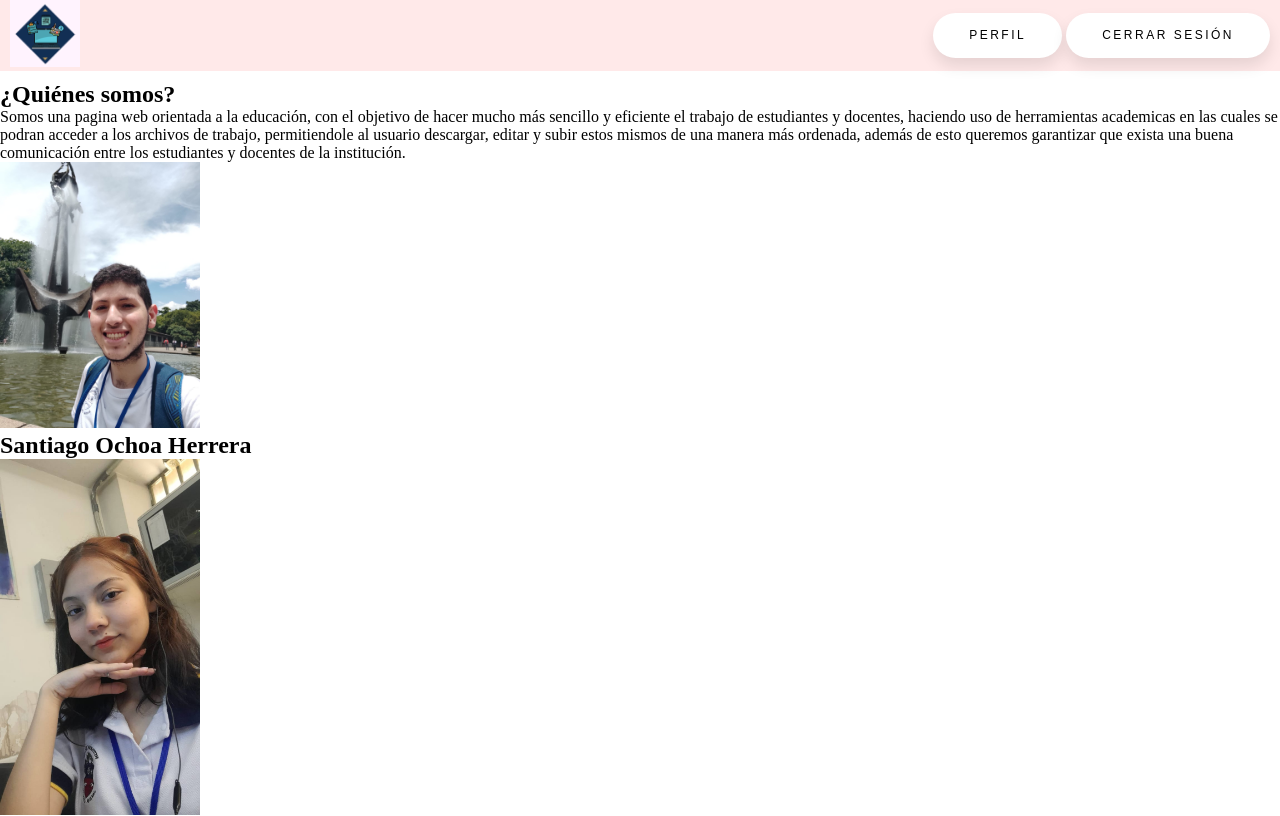
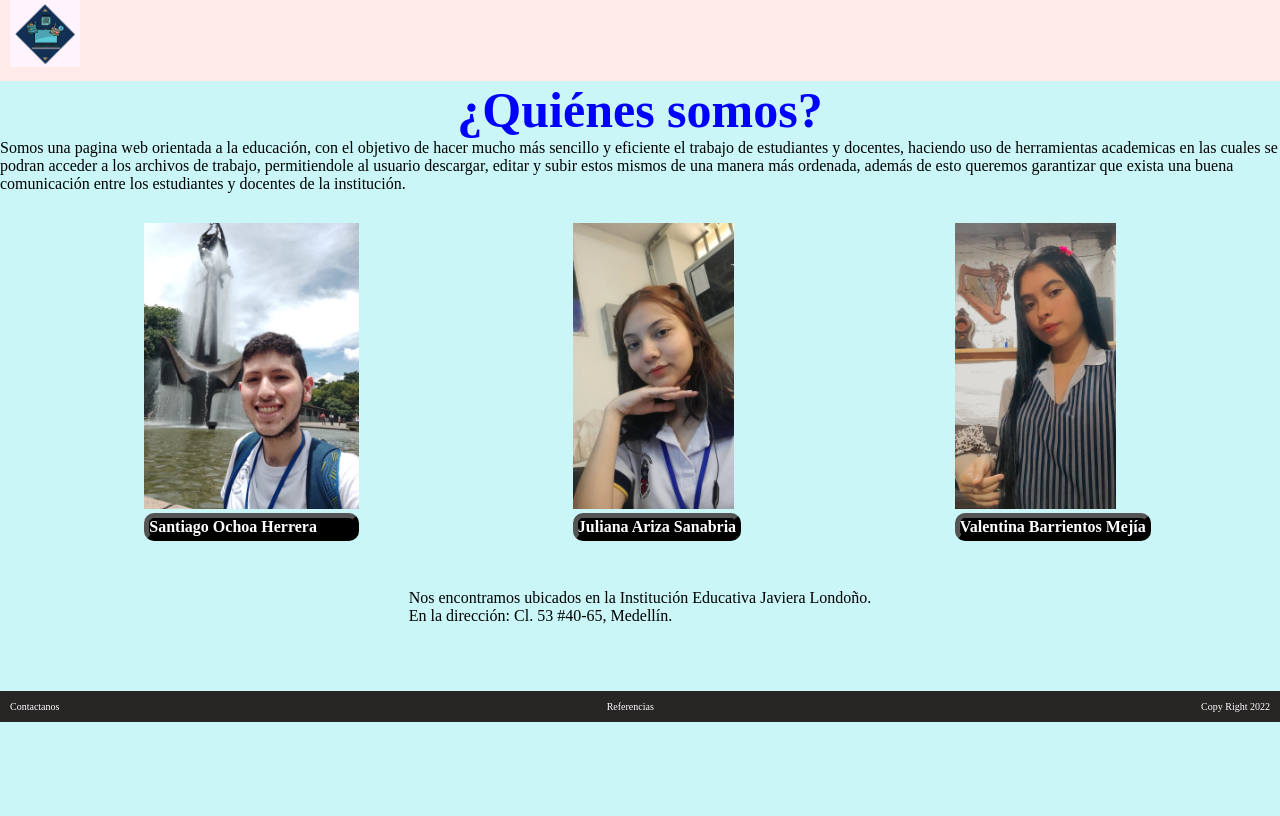
Before and after one commit to SantiagoOchoa08/AcademicGrowth, a plain HTML site: page quienessomos.html in a window 1280 px wide. Shown: the top 816 px of the page. Drawn offline with Linux system fonts and the light colour scheme; a web font is replaced by a local one.

Commit message:
Inicio completado

```diff
--- a/assets/css/quienessomos.css
+++ b/assets/css/quienessomos.css
@@ -1,13 +1,15 @@
+@import url('https://fonts.googleapis.com/css2?family=Abyssinica+SIL&display=swap');
 *{
 
     margin: 0%;
     padding: 0%;
+    text-decoration: none;
+    overflow-x: hidden;
 }
 #header{
     width: 100%;
     position: sticky;
     z-index: 100;
-
     background-color: rgb(255, 233, 233);
 
 }
@@ -23,32 +25,6 @@
     align-items: center;
 }
 
-button {
-    padding: 1.3em 3em;
-    font-size: 12px;
-    text-transform: uppercase;
-    letter-spacing: 2.5px;
-    font-weight: 500;
-    color: #000;
-    background-color: #fff;
-    border: none;
-    border-radius: 45px;
-    box-shadow: 0px 8px 15px rgba(0, 0, 0, 0.1);
-    transition: all 0.3s ease 0s;
-    cursor: pointer;
-    outline: none;
-  }
-
-  button:hover {
-    background-color: #000000;
-    box-shadow: 0px 15px 20px rgba(46, 229, 157, 0.4);
-    color: #fff;
-    transform: translateY(-7px);
-  }
-
-  button:active {
-    transform: translateY(-1px);
-  }
 
   .logo{
       height: 100%;
@@ -66,12 +42,59 @@ button {
   }
 
   #home h1{
-      font-size: 70px;
-      background-color: #fff;
+      font-size: 50px;
       font-family: 'Abyssinica SIL', serif;
+      color: blue;
+      display: flex;
+      justify-content: center;
+  }
+  #home p {
+    font-family: 'Abyssinica SIL', serif;
+    display: flex;
+    justify-content: center;
   }
 
   .background{
       width: 100%;
       height: 100px;
   }
+
+#fondo {
+    background-color: rgb(202, 246, 247);
+}
+#perfiles {
+    display: flex;
+    justify-content: space-around;
+    margin: 30px;
+}
+.perfil {
+    margin-left: 15px;
+}
+
+#perfiles h2 {
+    font-size: 16px;
+    font-family: 'Abyssinica SIL', serif;
+    border: 5px black outset;
+    background-color: #000;
+    border-radius: 10px;
+    color: #fff;
+}
+
+#direccion {
+    display: flex;
+    justify-content: center;
+    font-family: 'Abyssinica SIL', serif;
+}
+#piepagina {
+    display: flex;
+    justify-content: space-between;
+    background-color: rgb(40, 37, 37);
+    color: #fff;
+    padding: 10px;
+    font-size: 10px;
+    margin-top: 48px;
+}
+#piepagina a {
+    color: #fff;
+    font-size: 10px;
+}
--- a/quienessomos.html
+++ b/quienessomos.html
@@ -8,23 +8,15 @@
     <link rel="icon" href="Imagenes/Logoo.PNG">
     <link rel="stylesheet" href="./assets/css/quienessomos.css">
   </head>
-<body>
+<body id="fondo">
     <header id="header">
         <nav class="links">
           <div class="logo">
-           <a href="principal_estudiantes.html"><img src="./Imagenes/Logoo.PNG" alt="logo"></a>
-          </div>
-          <div>
-            <button>
-                Perfil
-            </button>
-            <button>
-                Cerrar sesión
-            </button>
+           <img src="./Imagenes/Logoo.PNG" alt="logo">
           </div>
         </nav>
     </header>
-    <section>
+    <section id="home">
         <h1>¿Quiénes somos?</h1>
         <p>
         Somos una pagina web orientada a la educación, con el objetivo de hacer mucho más sencillo y eficiente el trabajo de estudiantes y docentes,
@@ -33,27 +25,26 @@
         y docentes de la institución.
         </p>
     </section>
-    <section>
-        <article>
-            <img src="./Imagenes/yo.jpeg" alt="santiago" width="200">
+    <section id="perfiles">
+        <article class="perfil">
+           <a href=""></a> <img src="./Imagenes/yo.jpeg" alt="santiago" width="215">
             <h2>Santiago Ochoa Herrera</h2>
         </article>
-        <article>
-            <img src="./Imagenes/juli.jpeg" alt="juliana" width="200">
+        <article class="perfil">
+            <img src="./Imagenes/juli.jpeg" alt="juliana" width="161">
             <h2>Juliana Ariza Sanabria</h2>
         </article>
-        <article>
-            <img src="./Imagenes/valen.jpeg" alt="valentina" width="200">
+        <article class="perfil">
+            <img src="./Imagenes/valen.jpeg" alt="valentina" width="161">
             <h2>Valentina Barrientos Mejía</h2>
         </article>
     </section> <br>
-    <section>
+    <section id="direccion">
         <p> Nos encontramos ubicados en la Institución Educativa Javiera Londoño. <br>
             En la dirección: Cl. 53 #40-65, Medellín.</p>
-    </section> <br> <hr>
-    <footer>
+    </section> <br>
+    <footer id="piepagina">
         <a href="mailto: santiagoochoaherrera08@gmail.com"> Contactanos </a>
-        <a href="#">¿Quienes somos?</a>
         <a href="#">Referencias</a>
         <p>Copy Right 2022</p>
       </footer>
```
Also changed, not shown: Registro.html (+6 -2 lines), index.html (+1 -1 lines), iniciarsesion.html (+7 -3 lines).
